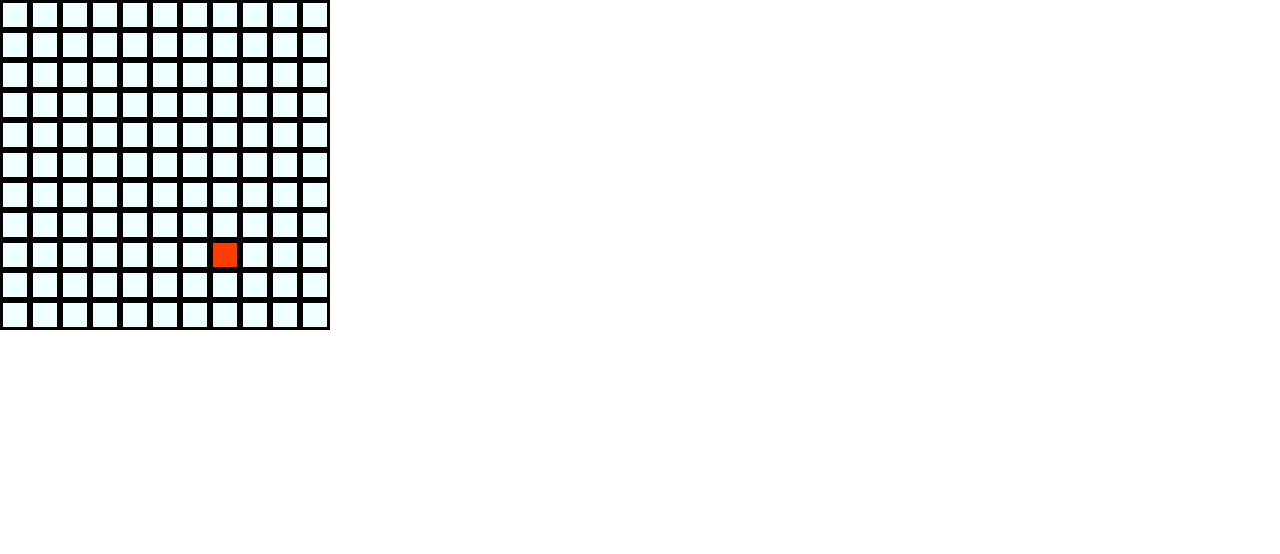
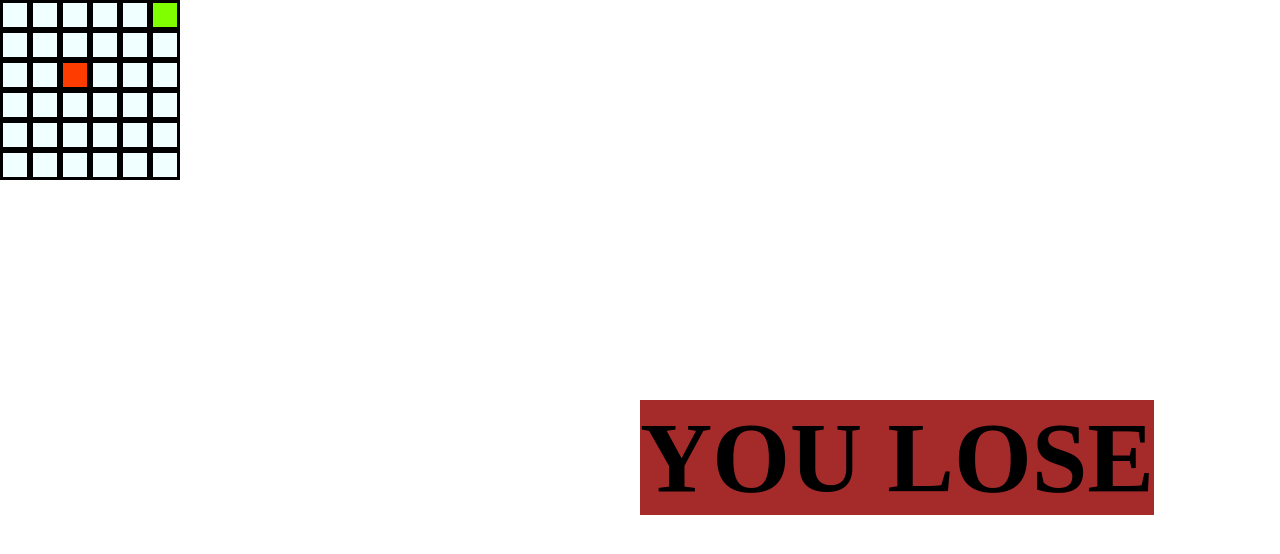
Before and after one commit to MoonlightUser/snakeGame, a plain HTML site: page index.html in a window 1280 px wide. Drawn offline with Linux system fonts and the light colour scheme.

Commit message:
all loos are complete. something with spawn of apple

```diff
--- a/assets/app.js
+++ b/assets/app.js
@@ -1,24 +1,20 @@
 const m = 30 // 1m = 30px
+let endFlag = false
+
 
 let keyNow = "w" // this varible will show what key was clicked
 let snake_body_position = { //start position of snake head
+    x: 5*m,
+    y: 5*m
+}
+
+let apple_position = { //start position of apple
     x: 2*m,
     y: 2*m
 }
 
-let apple_position = { //start position of apple
-    x: 2*m,
-    y: 0*m
-}
-
-let snake_body_new = [{ //start position of apple
-    x: 2*m,
-    y: 2*m
-}]
-let snake_body_old = [{ //start position of apple
-    x: 2*m,
-    y: 2*m
-}]
+let snake_body_new = [snake_body_position]
+let snake_body_old = [snake_body_position]
 
 const snake_head = document.createElement("div") //create and render the snake head
 snake_head.id = "snake_HEAD"
@@ -34,14 +30,14 @@ apple.style.top = `${apple_position.y}px`
 apple.style.left = `${apple_position.x}px `
 document.body.appendChild(apple)
 
-for (let x = 0; x <= 10; x++){ //render map in hight
+for (let x = 0; x <= 5; x++){ //render map in hight
     let paddingTop = x * m
     let newAreaW = document.createElement("div")
     newAreaW.className = "map"
     newAreaW.style.top = `${paddingTop}px`
     document.body.appendChild(newAreaW)
 
-    for (let y = 0; y <= 10; y++){ //render map in weidth
+    for (let y = 0; y <= 5; y++){ //render map in weidth
         let paddingLeft = y * m
         let newAreaH = document.createElement("div")
         newAreaH.className = "map"
@@ -51,21 +47,30 @@ for (let x = 0; x <= 10; x++){ //render map in hight
     }
 }
 
+let snake_body = document.createElement("div") //create and render the snake head
+snake_body.id = `snake_BODY_${snake_body_new.length}`
+snake_body.className = "snake_b"
+snake_body.style.top = `${snake_body_old.at(-1).y}px`
+snake_body.style.left = `${snake_body_old.at(-1).x}px `
+document.body.appendChild(snake_body)
+snake_body_position = {
+    x: snake_body_old.at(-1).x,
+    y: snake_body_old.at(-1).y
+}
+snake_body_new.push(snake_body_position)
+snake_body_old.push(snake_body_position)
+
 document.addEventListener("keydown", (key) =>{
-    if (`${key.key}` == "w" || `${key.key}` == "W"){
-        console.log('%capp.js line:20 "w"', 'color: #007acc;', "w");
+    if (`${key.key}` == "w" || `${key.key}` == "W" || `${key.key}` == "ArrowUp"){
         keyNow = "w"
     }
-    else if (`${key.key}` == "a" || `${key.key}` == "A"){
-        console.log('%capp.js line:20 "w"', 'color: #007acc;', "a");
+    else if (`${key.key}` == "a" || `${key.key}` == "A" || `${key.key}` == "ArrowLeft"){
         keyNow = "a"
     }
-    else if (`${key.key}` == "d" || `${key.key}` == "D"){
-        console.log('%capp.js line:20 "w"', 'color: #007acc;', "d");
+    else if (`${key.key}` == "d" || `${key.key}` == "D" || `${key.key}` == "ArrowRight"){
         keyNow = "d"
     }
-    else if (`${key.key}` == "s" || `${key.key}` == "S"){
-        console.log('%capp.js line:20 "w"', 'color: #007acc;', "s");
+    else if (`${key.key}` == "s" || `${key.key}` == "S" || `${key.key}` == "ArrowDown"){
         keyNow = "s"
     }
 })
@@ -77,22 +82,49 @@ function checkAppple(){ //if apple was eaten by head of snake we use changeApple
     }
 }
 
+function checkEndOfGame(){
+    if (snake_body_new[0].x < 0 || snake_body_new[0].x > 5*m || snake_body_new[0].y < 0 || snake_body_new[0].y > 5*m){
+        endOfGame()
+        return true
+    }
+    else{
+        return false
+    }
+}
+
 function changeHeadPosition(){
-
-
     if (keyNow == "w"){
+        for (let k in snake_body_new){
+            if (snake_body_new[k].x == snake_body_new[0].x && snake_body_new[k].y == snake_body_new[0].y - m){
+                endOfGame()
+            }
+        }
         snake_body_new[0].y -= m
     }
     else if (keyNow == "a"){
+        for (let k in snake_body_new){
+            if (snake_body_new[k].x == snake_body_new[0].x-m && snake_body_new[k].y == snake_body_new[0].y){
+                endOfGame()
+            }
+        }
         snake_body_new[0].x -= m
     }
     else if (keyNow == "d"){
+        for (let k in snake_body_new){
+            if (snake_body_new[k].x == snake_body_new[0].x+m && snake_body_new[k].y == snake_body_new[0].y){
+                endOfGame()
+            }
+        }
         snake_body_new[0].x += m
     }
     else if (keyNow == "s"){
+        for (let k in snake_body_new){
+            if (snake_body_new[k].x == snake_body_new[0].x && snake_body_new[k].y == snake_body_new[0].y + m){
+                endOfGame()
+            }
+        }
         snake_body_new[0].y += m
     }
-
     checkAppple()
 }
 
@@ -109,9 +141,28 @@ function renderSnake(){//render the snake
 }
 
 function changeApple(){ //change apple position on random
-    apple_position = {
-        x: Math.floor(Math.random() * 11)*m,
-        y: Math.floor(Math.random() * 11)*m
+    let localFlag = true
+    while(localFlag){
+        apple_position = {
+            x: Math.floor(Math.random() * 6)*m,
+            y: Math.floor(Math.random() * 6)*m
+        }
+        for (let k in snake_body_new){
+            if (snake_body_new[k].x != apple_position.x || snake_body_new[k].y != apple_position.y){
+                localFlag = false
+                console.log('%capp.js line:161 apple_position.x', 'color: #a52a2a;', apple_position.x);
+                console.log('%capp.js line:161 apple_position.y', 'color: #a52a2a;', apple_position.y);
+                console.log("----------");
+                console.log('%capp.js line:161 apple_position.x', 'color: #a52a2a;', snake_body_new[k].x);
+                console.log('%capp.js line:161 apple_position.y', 'color: #a52a2a;', snake_body_new[k].y);
+                console.log("");
+
+            }
+            else{
+                localFlag = false
+            }
+
+        }
     }
     apple.style.top = `${apple_position.y}px`
     apple.style.left = `${apple_position.x}px `
@@ -155,24 +206,25 @@ function sleep(ms) {
     return new Promise(resolve => setTimeout(resolve, ms));
   }
 
-
+function endOfGame(){
+    document.getElementsByTagName("h1")[0].style.visibility = "visible"
+    endFlag = true
+}
 
 async function start(){
-    while(1){
-        await sleep(100)
-        console.log("cycle");
+    while(!endFlag){
+        await sleep(500)
         for (let o in snake_body_old){
 
             snake_body_old[o].x = snake_body_new[o].x
             snake_body_old[o].y = snake_body_new[o].y
         }
         changeHeadPosition()
-        renderBody()
-
-        renderSnake()
-
-        console.log(snake_body_new);
-        console.log(snake_body_old);
+        if (checkEndOfGame()){}
+        else{
+            renderBody()
+            renderSnake()
+        }
     }
 }
 start()
--- a/css/global.css
+++ b/css/global.css
@@ -19,7 +19,7 @@
     border-style: solid;
     width: 30px;
     height: 30px;
-    z-index: 99;
+    z-index: 80;
 }
 
 .snake_b {
@@ -28,7 +28,7 @@
     border-style: solid;
     width: 30px;
     height: 30px;
-    z-index: 96;
+    z-index: 80;
 }
 
 .apple {
@@ -37,5 +37,15 @@
     border-style: solid;
     width: 30px;
     height: 30px;
-    z-index: 88;
+    z-index: 60;
 }
+
+h1 {
+    visibility: hidden;
+    position: absolute;
+    left: 50%;
+    top: 50%;
+    font-size: 100px;
+    background-color: brown;
+    z-index: 99;
+}
--- a/index.html
+++ b/index.html
@@ -11,10 +11,10 @@
 </head>
 
 <body>
-
+    <h1>YOU LOSE</h1>
     <div class="test"></div>
+    <script src="assets/vendor.js"></script>
     <script src="assets/app.js"></script>
-    <script src="assets/vendor.js"></script>
 </body>
 
 </html>
```
